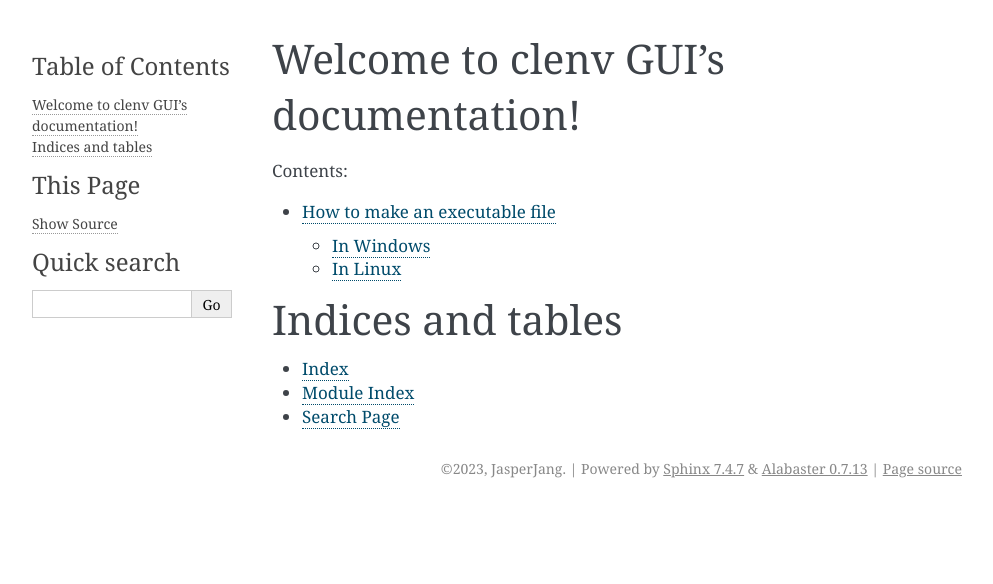
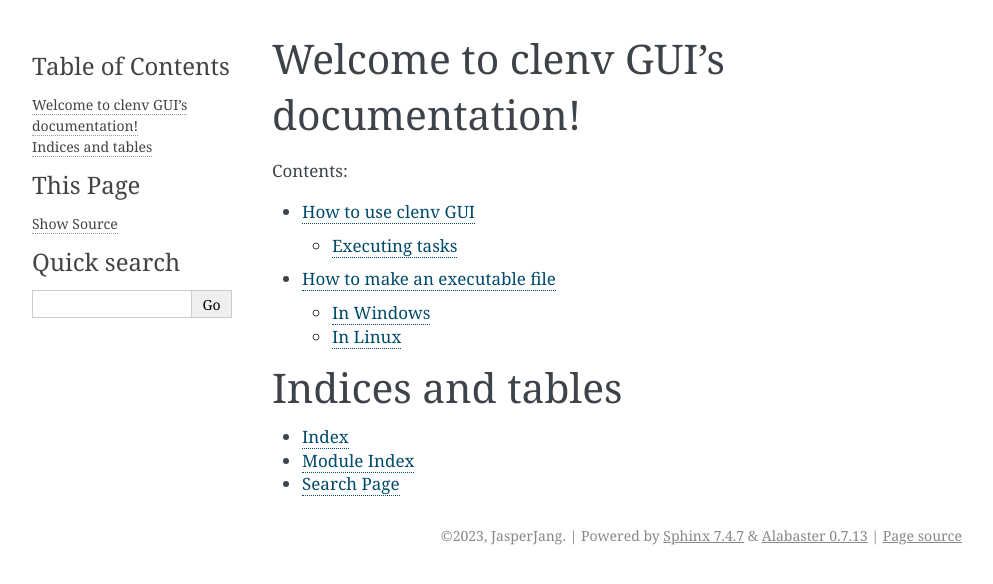
Before and after one commit to jasperjang/clenvGUI, a Sphinx documentation site: the page built from docs/source/index.rst, in a window 1280 px wide. Shown: the top 584 px of the page, without its empty margins (148-1141 px from the left). Built offline with Sphinx 7.4.7, drawn with Linux system fonts in a browser that asks for light colours.

Commit message:
added how to use page to docs

```diff
--- /dev/null
+++ b/docs/source/How to use clenv GUI.rst
@@ -0,0 +1,5 @@
+How to use clenv GUI
+====================
+Executing tasks
+---------------
+..image:: main.png
--- a/docs/source/index.rst
+++ b/docs/source/index.rst
@@ -10,6 +10,7 @@ Welcome to clenv GUI's documentation!
    :maxdepth: 2
    :caption: Contents:
 
+   How to use clenv GUI
    Make an Executable
 
 
```
Also changed, not shown: docs/source/main.png (added).
